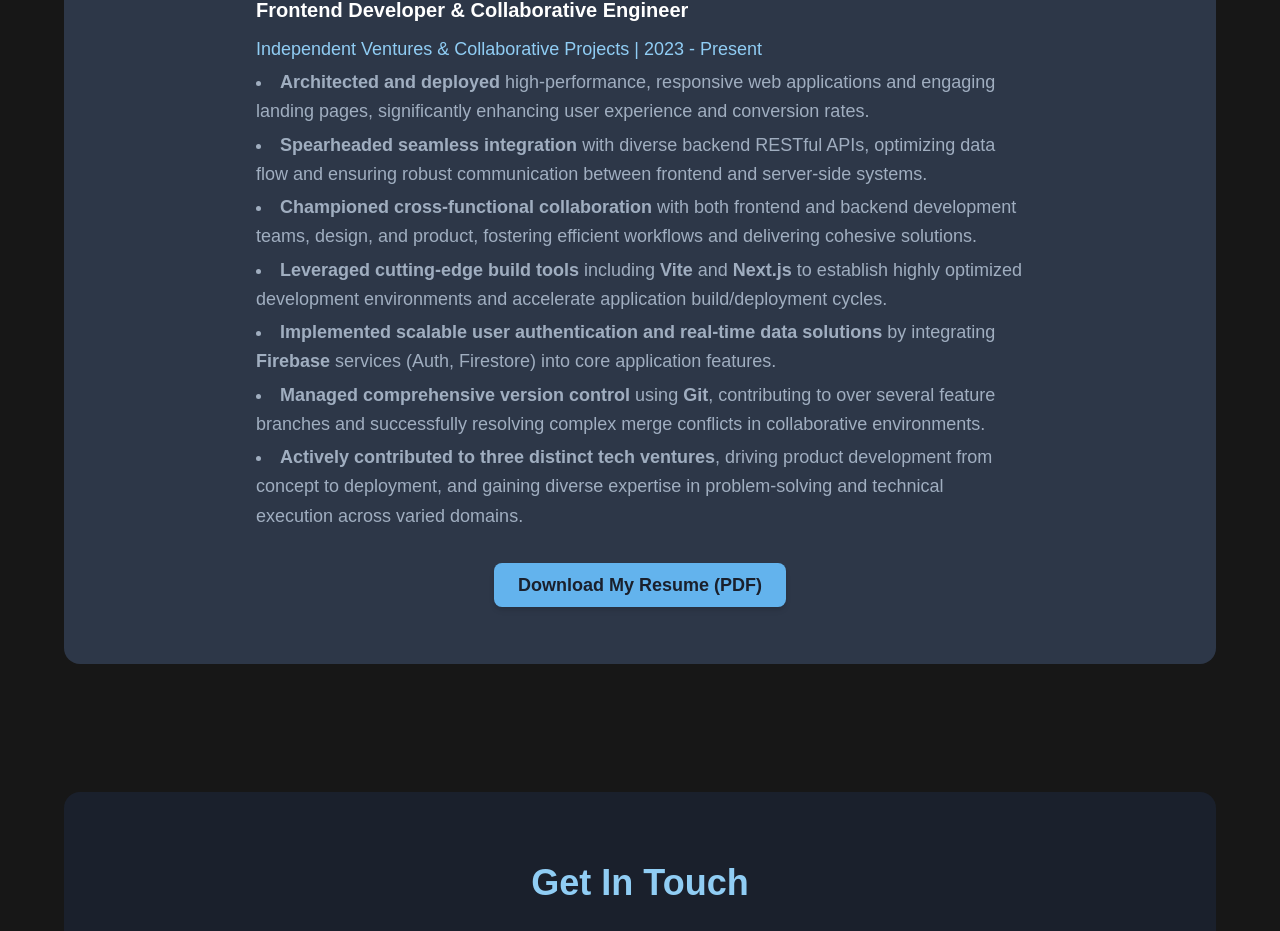
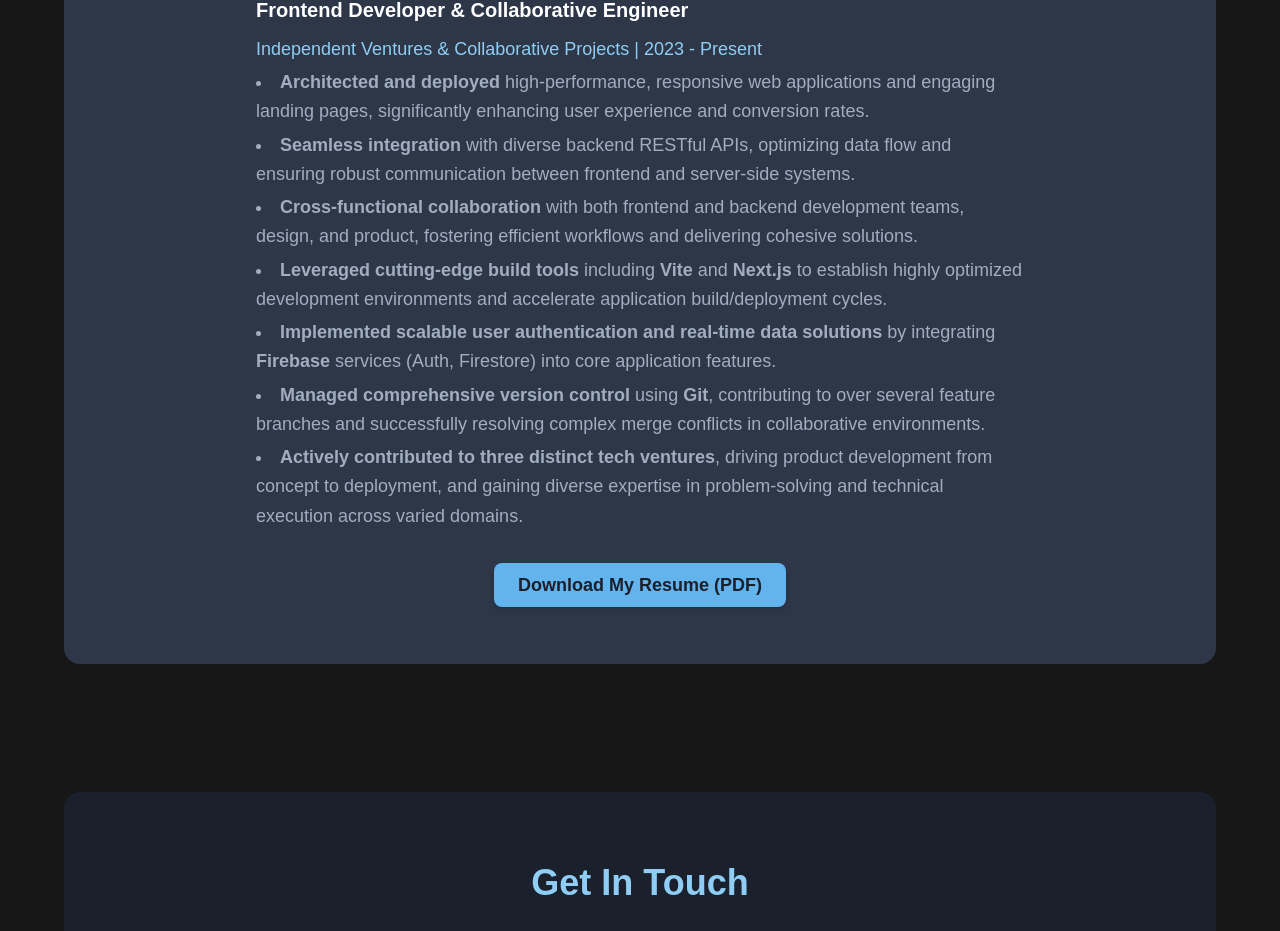
Before and after one commit to Enny-f12/portfolio, a Next.js app: page / in a window 1280 px wide. Shown: the part 4391-5322 px from the top of the page. Built offline with nearby package versions, Linux system fonts and the light colour scheme.

Commit message:
made changes

```diff
--- a/src/components/section/Experience.tsx
+++ b/src/components/section/Experience.tsx
@@ -17,8 +17,8 @@ const ResumeExperienceSection: React.FC = () => {
           <ul className={styles.entryList}>
             {/* Incorporated experience with React, collaboration, landing pages, and specific tools */}
             <li><b>Architected and deployed</b> high-performance, responsive web applications and engaging landing pages, significantly enhancing user experience and conversion rates.</li>
-            <li><b>Spearheaded seamless integration</b> with diverse backend RESTful APIs, optimizing data flow and ensuring robust communication between frontend and server-side systems.</li>
-            <li><b>Championed cross-functional collaboration</b> with both frontend and backend development teams, design, and product, fostering efficient workflows and delivering cohesive solutions.</li>
+            <li><b>Seamless integration</b> with diverse backend RESTful APIs, optimizing data flow and ensuring robust communication between frontend and server-side systems.</li>
+            <li><b>Cross-functional collaboration</b> with both frontend and backend development teams, design, and product, fostering efficient workflows and delivering cohesive solutions.</li>
             <li><b>Leveraged cutting-edge build tools</b> including <b>Vite</b> and <b>Next.js</b> to establish highly optimized development environments and accelerate application build/deployment cycles.</li>
             <li><b>Implemented scalable user authentication and real-time data solutions</b> by integrating <b>Firebase</b> services (Auth, Firestore) into core application features.</li>
             <li><b>Managed comprehensive version control</b> using <b>Git</b>, contributing to over several feature branches and successfully resolving complex merge conflicts in collaborative environments.</li>
```
